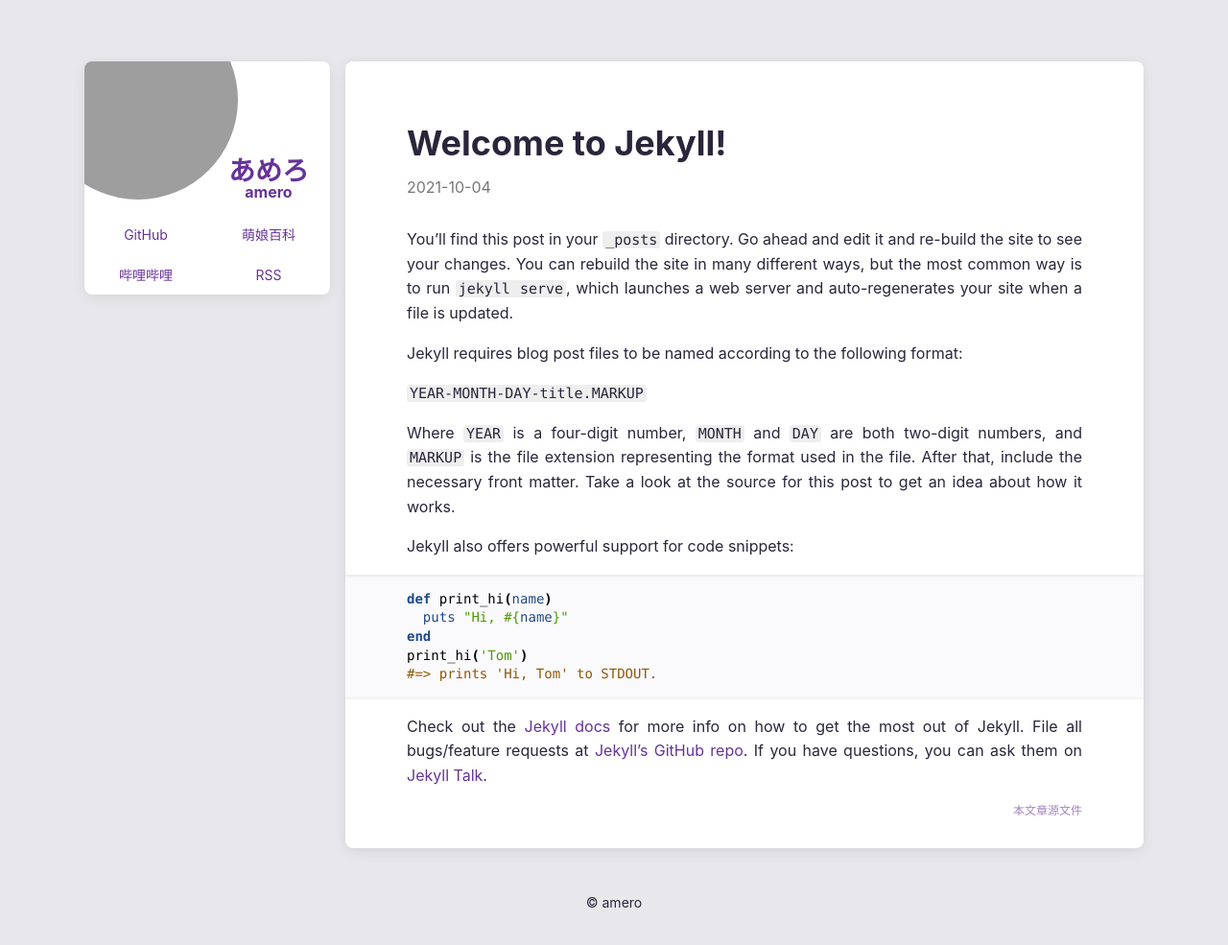
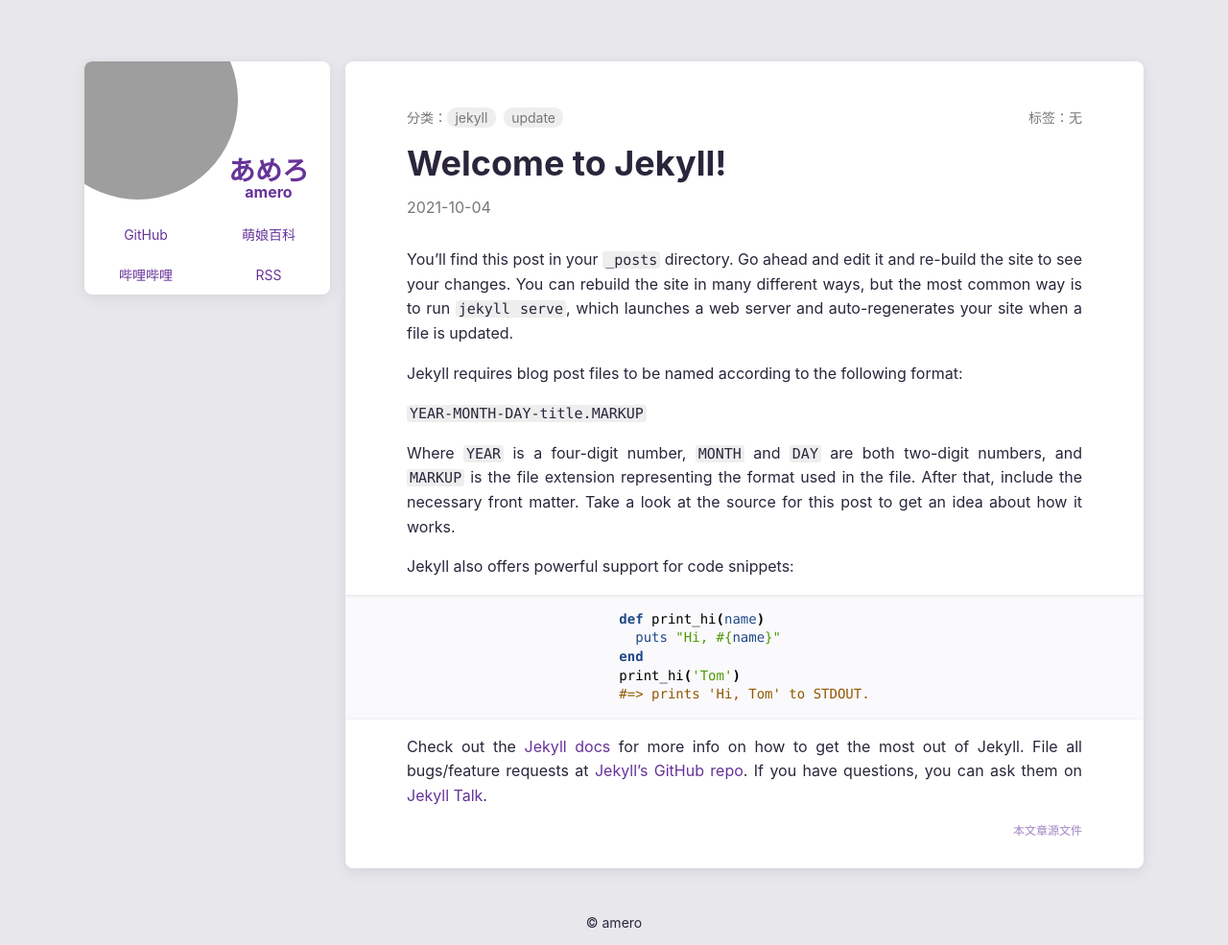
Before and after one commit to AmeroHan/AmeroHan.github.io, a Jekyll site: the page built from _posts/2021-10-04-welcome-to-jekyll.markdown, in a window 1280 px wide. Shown: the whole page at 96% size. Built offline with Jekyll 4.4.1, drawn with Linux system fonts in a browser that asks for light colours; before the commit the page ends 964 px from its top, so only the background shows below that; grey boxes are pictures that could not be loaded.

Commit message:
完善组件
提取黑幕组件，增强无障碍功能；
创建figure组件及其样式。

```diff
--- a/_config.yml
+++ b/_config.yml
@@ -24,8 +24,6 @@ date_format: "%F"
 # 分页
 # paginate: 15
 # paginate_path: "/blog/page:num/"
-
-show_excerpts: true
 
 sass:
   style: compressed
--- /dev/null
+++ b/_includes/truth
@@ -0,0 +1 @@
+<span class="truth" tabindex="0" role="note">{{ include.t }}</span>
--- a/_layouts/home.html
+++ b/_layouts/home.html
@@ -61,7 +61,6 @@
 										-}}
 									</div>
 
-									{%- comment %}
 									<div class="post-label">
 										{%- if post.categories.size > 0 -%}
 											<div class="post-category-wrapper">
@@ -69,7 +68,7 @@
 													<ul class="post-category">
 														{%- for category in post.categories -%}
 															<li>
-																<a href="#">{{ category }}</a>
+																<span>{{ category }}</span>
 															</li>
 														{%- endfor -%}
 													</ul>
@@ -82,14 +81,13 @@
 													<ul class="post-tag">
 														{%- for tag in post.tags -%}
 															<li>
-																<a href="#">{{ tag }}</a>
+																<span>{{ tag }}</span>
 															</li>
 														{%- endfor -%}
 													</ul>
 											</div>
 										{%- endif -%}
 									</div>
-									{%- endcomment %}
 
 								</article></li>
 							{%- endfor -%}
--- a/_layouts/post.html
+++ b/_layouts/post.html
@@ -2,7 +2,7 @@
 layout: default
 ---
 <article class="post" itemscope itemtype="http://schema.org/BlogPosting">
-	{%- comment %}
+
 	<div class="post-label">
 		<div class="post-category-wrapper">
 			分类：
@@ -10,7 +10,7 @@ layout: default
 				<ul class="post-category">
 					{%- for category in page.categories -%}
 						<li>
-							<a href="#">{{ category }}</a>
+							<span>{{ category }}</span>
 						</li>
 					{%- endfor -%}
 				</ul>
@@ -25,7 +25,7 @@ layout: default
 				<ul class="post-tag">
 					{%- for tag in page.tags -%}
 						<li>
-							<a href="#">{{ tag }}</a>
+							<span>{{ tag }}</span>
 						</li>
 					{%- endfor -%}
 				</ul>
@@ -34,7 +34,6 @@ layout: default
 			{%- endif -%}
 		</div>
 	</div>
-	{%- endcomment %}
 
 	<header class="post-header">
 		<h1 class="post-title" itemprop="name headline" {% if page.lang %}lang="{{page.lang}}"{% endif %}>{{ page.title | escape }}</h1>
--- a/_sass/article.scss
+++ b/_sass/article.scss
@@ -50,6 +50,7 @@ h2 {
 		line-height: 1.6;
 		color: #666;
 		margin-bottom: 1rem;
+		text-align: justify;
 
 		> :last-child::after {
 			content: "\20⋯⋯";
@@ -149,7 +150,7 @@ $padding-horizontal: 4rem;
 	li {
 		margin: 0 .5rem .5rem 0;
 
-		> a {
+		> * {
 			@extend %center-items;
 			background-color: #00000011;
 			min-width: 2.5rem;
@@ -187,6 +188,11 @@ $padding-horizontal: 4rem;
 		tab-size: 4;
 	}
 
+	p > img {
+		max-width: 100%;
+		height: auto;
+	}
+
 	> div.highlighter-rouge, > figure.highlight {
 		font-size: $text-size-xs;
 		margin-left: -$padding-horizontal;
@@ -202,6 +208,34 @@ $padding-horizontal: 4rem;
 				inset 0 -0.25rem 0.25rem -0.25rem #0001;
 		}
 		@extend %full-after;
+	}
+
+	> figure {
+		margin-left: -$padding-horizontal;
+		margin-right: -$padding-horizontal;
+		display: flex;
+		flex-direction: column;
+		align-items: center;
+		margin-bottom: 1rem;
+		background-color: #faf9fb;
+
+		@extend %full-after;
+
+		img {
+			display: block;
+			width: 100%;
+		}
+
+		&::after {
+			box-shadow:
+				inset 0 0.25rem 0.25rem -0.25rem #0002,
+				inset 0 -0.25rem 0.25rem -0.25rem #0001;
+		}
+
+		figcaption {
+			font-size: $text-size-xs;
+			padding: .5rem 4rem;
+		}
 	}
 
 	:target {
--- a/_sass/inline.scss
+++ b/_sass/inline.scss
@@ -61,7 +61,7 @@ em {
 		transition: opacity .15s linear;
 	}
 
-	&:hover {
+	&:hover, &:focus {
 		color: white;
 		a {
 			color: rgb(165, 213, 255);
```
Also changed, not shown: _includes/figure (added, +8 -0 lines).
